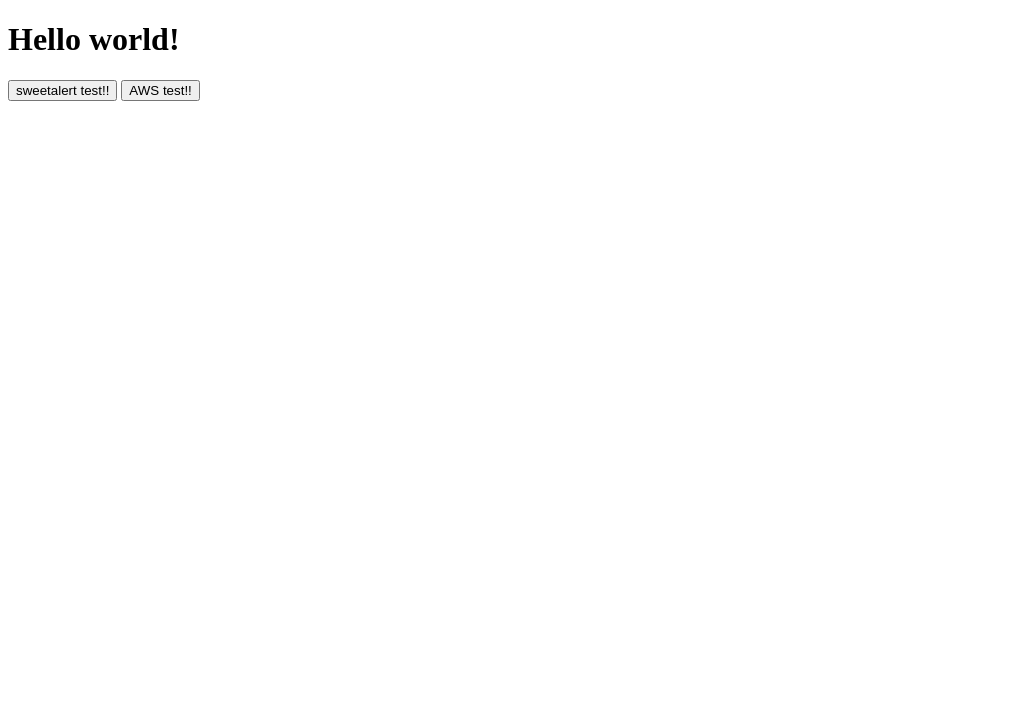
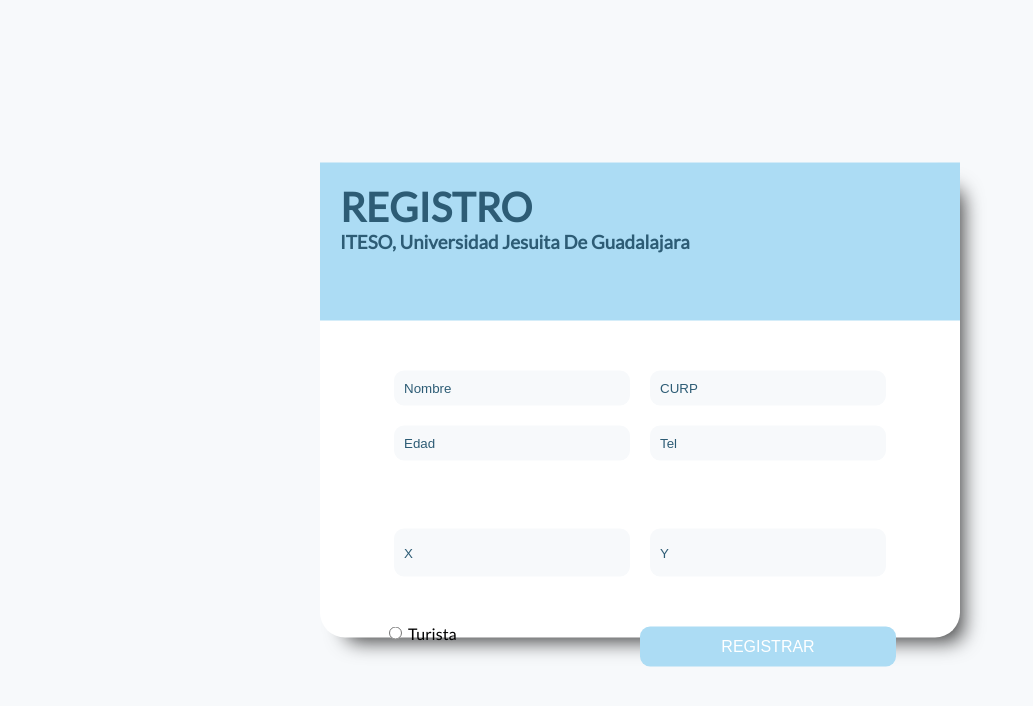
Before and after one commit to KiviKong/IoT_Puebla, a website built with webpack: page index.html in a window 1280 px wide. Shown: the whole page, without its empty margins (0-1033 px from the left). Built offline with nearby package versions, Linux system fonts and the light colour scheme.

Commit message:
Adds style to register form

```diff
--- a/index.html
+++ b/index.html
@@ -2,13 +2,36 @@
 <html>
   <head>
     <script src="https://ajax.googleapis.com/ajax/libs/jquery/3.3.1/jquery.min.js"></script>
+    <link href="https://fonts.googleapis.com/css?family=Lato" rel="stylesheet">
+    <!-- Estilos -->
+    <link rel="stylesheet" href="./src/css/form.css"  inline>
+
     <title>Getting Started</title>
   </head>
-  <body>
-      <h1>Hello world!</h1>
-      <button id="alerta">sweetalert test!!</button>
-      <button id="aws">AWS test!!</button>
-
-      <script src="./dist/bundle.js"></script>
+  <body style="background-color:#f7f9fb">
+      <section>
+        <div class="container">
+          <div class="contaiter-1 header">
+            <h1>REGISTRO</h1>
+            <h3>ITESO, Universidad Jesuita De Guadalajara</h3>
+          </div>
+          <div class="contaiter-2">
+            <div class="info">
+              <input class="item-1" type="text" placeholder="Nombre">
+              <input class="item-2" type="text" placeholder="CURP">
+              <input class="item-3" type="text" placeholder="Edad">
+              <input class="item-4" type="text" placeholder="Tel">
+            </div>
+          </div>
+          <div class="contaiter-3">
+            <div class="info" style="padding-bottom: 40px;">
+              <input class="item-1" type="text" placeholder="X">
+              <input class="item-2" type="text" placeholder="Y">
+              <div class="item-3"><input type="radio"> Turista <br></div>
+              <input class="item-4" type="submit" value="REGISTRAR">
+            </div>
+          </div>
+        </div>
+      </section>
   </body>
 </html>
--- /dev/null
+++ b/src/css/form.css
@@ -0,0 +1,125 @@
+html {
+    font-family: 'Lato', sans-serif;
+}
+
+.container {
+    width: 50%;
+    background-color: white;
+    border-radius: 25px;
+    position: absolute;
+    top: 50%;
+    left: 50%;
+    transform: translate(-50%, -50%);
+
+    -webkit-box-shadow: 14px 15px 20px -11px rgba(0,0,0,0.75);
+    -moz-box-shadow: 14px 15px 20px -11px rgba(0,0,0,0.75);
+    box-shadow: 14px 15px 20px -11px rgba(0,0,0,0.75);
+
+
+    display: grid;
+    grid-template-columns: [col] 100%;
+    grid-template-rows: repeat(3, [row] 33.3%);
+}
+
+.container h1 {
+    font-size: 2.5rem;
+    padding-top: 20px;
+    margin: 0;
+    padding-bottom: 0;
+    padding-left: 20px;
+}
+
+.container h3 {
+    margin: 0;
+    padding-left: 20px;
+    padding-bottom: 20px;
+}
+
+.header {
+    background-color: #acdcf4;
+    color: #2d5c75;
+}
+
+.info {
+    width: 80%;
+    padding-left: 10%;
+    padding-right: 10%;
+    padding-top:  40px;
+    display: grid;
+    grid-template-columns: repeat(2, [col] 50% );
+    grid-template-rows: repeat(2, [row] 50% );
+}
+
+.item-1 {
+    grid-column: col;
+    grid-row: row;
+}
+
+.item-2 {
+    grid-column: col 2;
+    grid-row: row ;
+}
+
+.item-3 {
+    grid-column: col;
+    grid-row: row 2;
+}
+
+.item-4 {
+    grid-column: col 2;
+    grid-row: row 2;
+}
+
+.contaiter-1 {
+    grid-column: col;
+    grid-row: row;
+}
+
+.contaiter-2 {
+    grid-column: col;
+    grid-row: row 2;
+}
+
+.contaiter-3 {
+    grid-column: col;
+    grid-row: row 3;
+}
+
+.info input[type=text]{
+    padding: 10px;
+    margin: 10px;
+    border-radius: 10px;
+    border-style: none;
+    background-color: #f7f9fb;
+}
+
+.info input[type=radio] {
+    margin-top: 40px;
+}
+
+.info input[type=submit] {
+    background-color: #acdcf4;
+    margin-top: 40px;
+    height: 40px;
+    border-radius: 10px;
+    border-style: none;
+    font-size: 1.0rem;
+    color: white;
+}
+
+.info input[type=submit]:hover{
+    color: red;
+}
+
+::placeholder { /* Chrome, Firefox, Opera, Safari 10.1+ */
+    color: #2d5c75;
+    opacity: 1; /* Firefox */
+}
+
+:-ms-input-placeholder { /* Internet Explorer 10-11 */
+    color: #2d5c75;
+}
+
+::-ms-input-placeholder { /* Microsoft Edge */
+    color: #2d5c75;
+}
```
